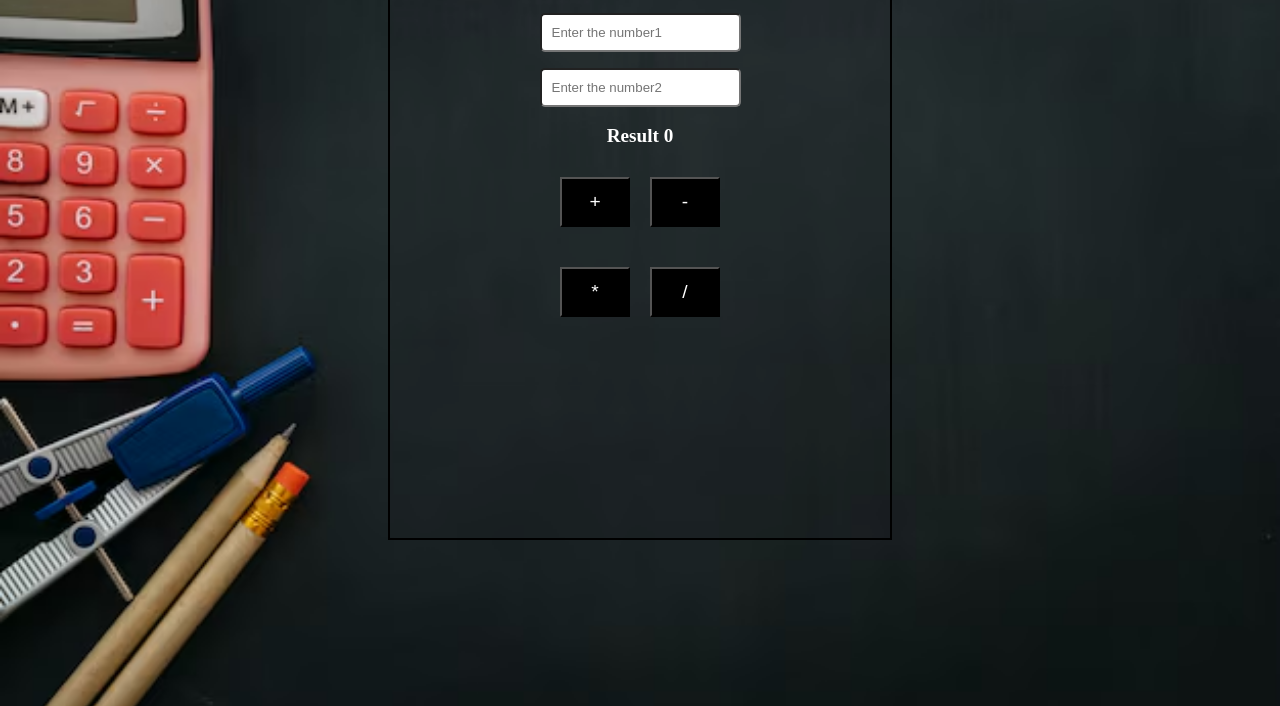
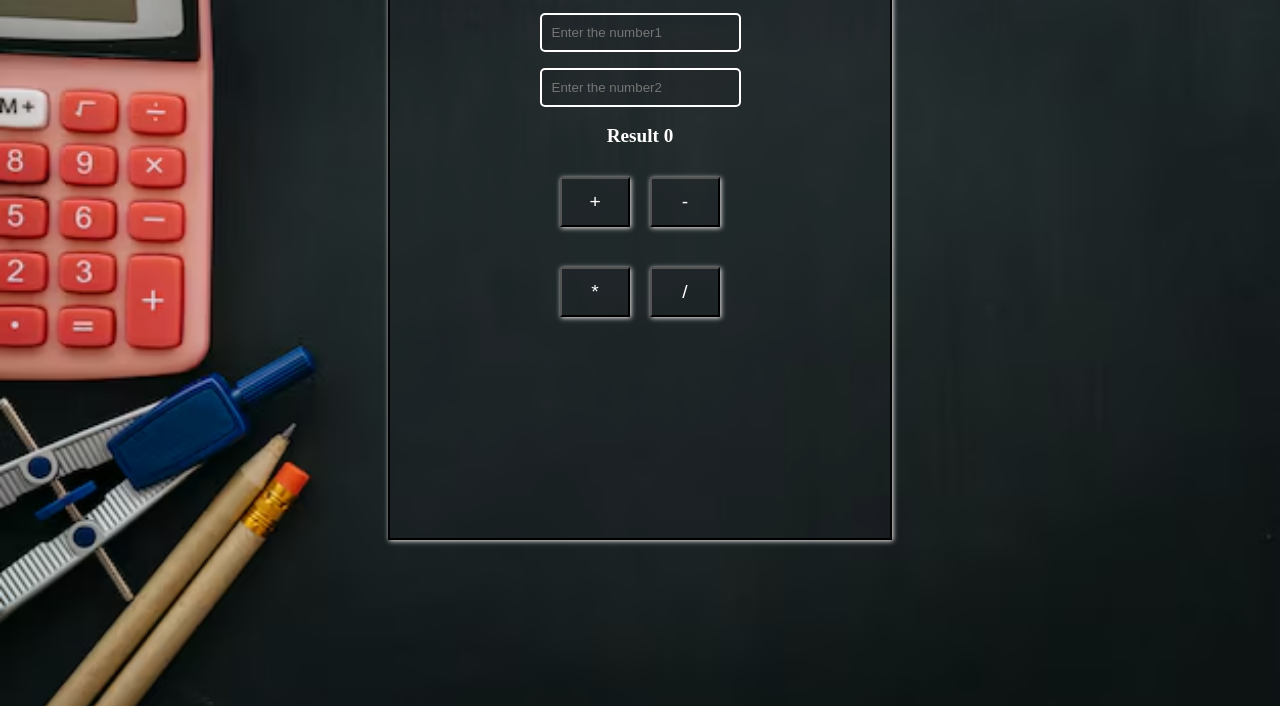
Before and after one commit to Surajkumar032/Basic_Calculator, a plain HTML site: page index.html in a window 1280 px wide. Shown: the part 94-800 px from the top of the page. Drawn offline with Linux system fonts and the light colour scheme.

Commit message:
Add files via upload

```diff
--- a/style.css
+++ b/style.css
@@ -19,6 +19,11 @@ body{
     padding: 10px;
     border-radius: 5px;
     margin: 8px;
+    background-color: rgba(27, 29, 32, 0.192);
+    /* box-shadow: 1px 1px 5px rgb(244, 240, 240); */
+    outline: none;
+    border: 2px solid white;
+    color: white;
 }
 
 .add{
@@ -26,6 +31,7 @@ body{
     justify-content: center;
     align-items: center;
     margin: 20px;
+
 }
 
 #add,#sub{
@@ -35,6 +41,9 @@ body{
     background-color: black;
     color: white;
     font-size: larger;
+    background-color: rgba(27, 29, 32, 0.192);
+    box-shadow: 1px 1px 5px rgb(244, 240, 240);
+
 
 }
 
@@ -45,6 +54,8 @@ body{
     background-color: black;
     color: white;
     font-size: larger;
+    background-color: rgba(27, 29, 32, 0.192);
+    box-shadow: 1px 1px 5px rgb(244, 240, 240);
 }
 
 .main{
@@ -54,6 +65,7 @@ body{
     margin: auto;
     padding-top: 30px;
     background-color: rgba(27, 29, 32, 0.192);
+    box-shadow: 1px 1px 5px rgb(244, 240, 240);
 
 }
 
```
